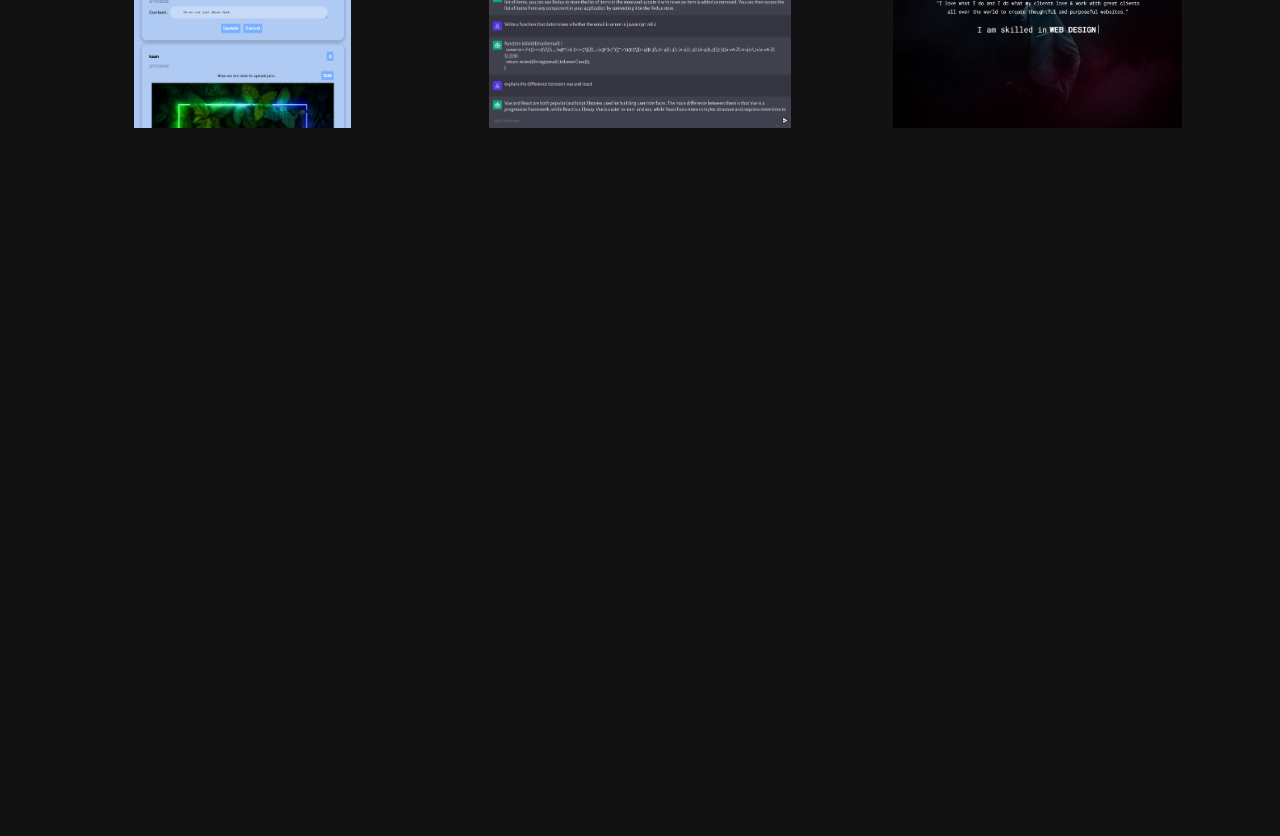
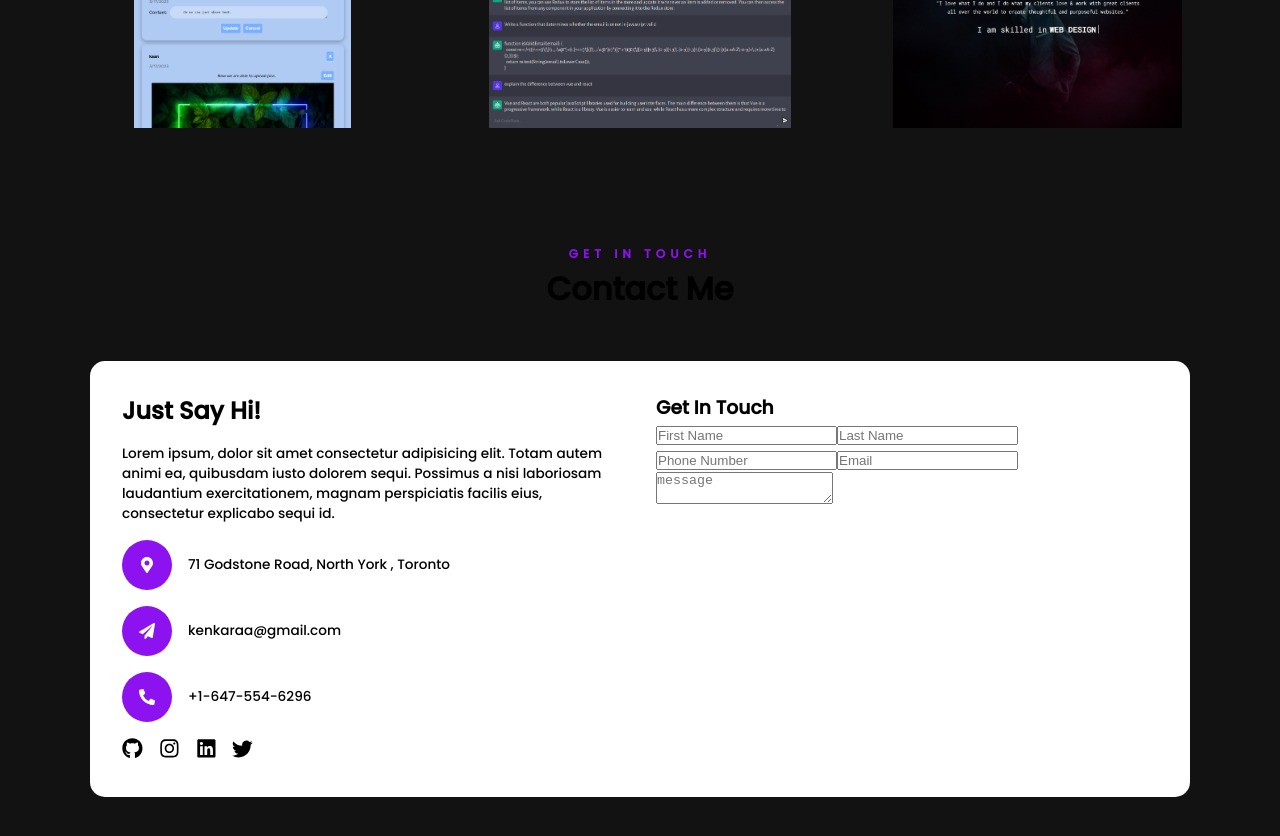
Before and after one commit to scaev/portfolio-react, a React (Create React App) app: page / in a window 1280 px wide. Shown: the part 3400-4236 px from the top of the page. Before the commit the page ends 3535 px from the top, so only its background shows below. Built offline with nearby package versions, Linux system fonts and the light colour scheme.

Commit message:
Adds styling to contact_left_container

```diff
--- a/src/App.js
+++ b/src/App.js
@@ -5,7 +5,7 @@ import Home from "./components/container/Home/Home";
 import About from "./components/container/About/About.jsx";
 import Skills from "./components/container/Skills/Skills";
 import Projects from "./components/container/Projects/Projects";
-import Contact from './components/container/Contact/Contact'
+import Contact from "./components/container/Contact/Contact";
 
 const App = () => {
   return (
@@ -15,6 +15,7 @@ const App = () => {
       <About />
       <Skills />
       <Projects />
+      <Contact />
     </div>
   );
 };
--- a/src/components/container/Contact/Contact.jsx
+++ b/src/components/container/Contact/Contact.jsx
@@ -1,6 +1,7 @@
 import React from "react";
 import "./Contact.scss";
 import { contacts } from "../../../Data";
+import { socialIcons } from "../../../Data";
 
 const Contact = () => {
   return (
@@ -12,7 +13,7 @@ const Contact = () => {
       <div className="contact_form">
         <div className="contact_left_container">
           <h3>Just Say Hi!</h3>
-          <p>
+          <p className="contact_text">
             Lorem ipsum, dolor sit amet consectetur adipisicing elit. Totam
             autem animi ea, quibusdam iusto dolorem sequi. Possimus a nisi
             laboriosam laudantium exercitationem, magnam perspiciatis facilis
@@ -35,15 +36,12 @@ const Contact = () => {
         <div className="contact_right">
           <h3>Get In Touch</h3>
           <div className="row">
-                      <input type="text"
-                          placeholder="First Name" />
-                      <input type="text"
-                      placeholder="Last Name"/>
+            <input type="text" placeholder="First Name" />
+            <input type="text" placeholder="Last Name" />
           </div>
           <div className="row">
             <input type="number" placeholder="Phone Number" />
-                      <input type="email"
-                          placeholder="Email" />
+            <input type="email" placeholder="Email" />
           </div>
           <div className="row">
             <textarea placeholder="message"></textarea>
--- a/src/components/container/Contact/Contact.scss
+++ b/src/components/container/Contact/Contact.scss
@@ -0,0 +1,61 @@
+.contact_form {
+  display: grid;
+  grid-template-columns: repeat(2, 1fr);
+  background: #fff;
+  padding: 2rem;
+  border-radius: 15px;
+  max-width: 1100px;
+  margin-left: auto;
+  margin-right: auto;
+  gap: 2rem;
+  overflow: hidden;
+
+  .contact_left_container {
+    h3 {
+      font-size: 1.5rem;
+      margin-bottom: 1rem;
+    }
+    .contact_text {
+      font-size: 0.85rem;
+      margin-bottom: 1rem;
+    }
+    .contact_left {
+      display: flex;
+      align-items: center;
+      margin-top: 1rem;
+
+      .icon {
+        width: 50px;
+        height: 50px;
+        background: #8c12f0;
+        color: #fff;
+        display: flex;
+        justify-content: center;
+        align-items: center;
+        border-radius: 50%;
+        margin-right: 1rem;
+      }
+      p {
+        font-size: 0.85rem;
+      }
+    }
+    .social_icons {
+      display: flex;
+      margin-top: 1rem;
+
+      div {
+        margin-right: 1rem;
+        cursor: pointer;
+        transition: all 0.3s ease;
+
+        &:hover {
+          opacity: 0.8;
+        }
+
+        svg {
+          font-size: 1.3rem;
+        }
+      }
+    }
+  }
+}
```
Lines whose indentation alone changed are shown as unchanged.
